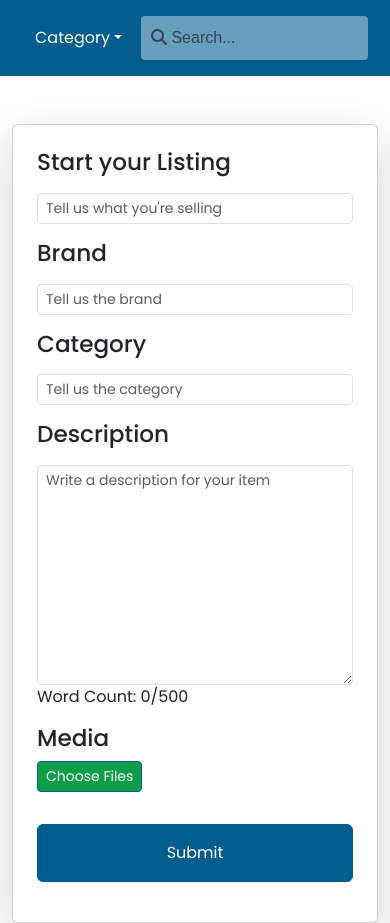
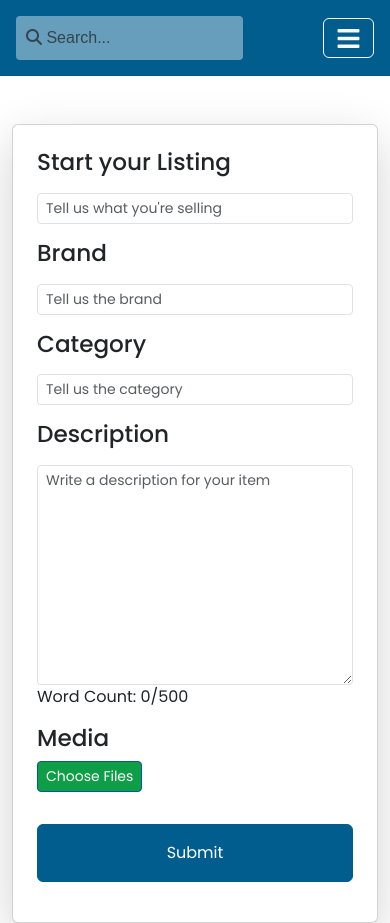
Before and after one commit to TheCodingWizard27/Capstone, a React (Create React App) app in the folder frontend/: page /addListing in a window 390 px wide. Built offline with nearby package versions, Linux system fonts and the light colour scheme.

Commit message:
Added Toggle bar for Nav in mobile

```diff
--- a/frontend/src/App.js
+++ b/frontend/src/App.js
@@ -12,7 +12,7 @@ import Category from './pages/category';
 import { useState } from 'react';
 
 function App() {
-  const [isAuthenticated, setAuthenticated] = useState(true);
+  const [isAuthenticated, setAuthenticated] = useState(false);
   return (
     <div className="App">
       <Router>
--- a/frontend/src/components/navBar.js
+++ b/frontend/src/components/navBar.js
@@ -1,24 +1,30 @@
 import React from 'react';
-import { Navbar } from 'react-bootstrap';
+import { Navbar, Button } from 'react-bootstrap';
 import SearchBar from './searchBar';
 import { Link } from 'react-router-dom';
-import { FaEnvelope, FaUser } from 'react-icons/fa'; // Import FontAwesome message icon
+import { FaEnvelope, FaUser, FaBars } from 'react-icons/fa'; // Import icons
 import DropDown from './dropDown';
 
 const NavBar = () => {
   return (
-    <Navbar className="d-flex justify-content-evenly align-items-center text-light bg-primary p-3 sticky-top">
-      {/* DropDown with responsive width */}
-      <div lassName="col-md-3">
+    <Navbar className="d-flex justify-content-between align-items-center text-light bg-primary p-3 sticky-top">
+      {/* SearchBar - Visible on all screen sizes */}
+
+      <div className="d-none d-lg-flex">
         <DropDown />
       </div>
-
-      {/* SearchBar with responsive width */}
-      <div className="col-md-9">
+      <div className="col-md-9 col-sm-12">
         <SearchBar />
       </div>
 
-      {/* Links that show on large devices only */}
+      {/* Toggle Button for smaller screens */}
+      <div className="d-md-none">
+        <Button variant="outline-light">
+          <FaBars size={25} />
+        </Button>
+      </div>
+
+      {/* Links and icons - Visible only on large screens */}
       <div className="d-none d-lg-flex">
         <Link
           to="/addListing"
@@ -31,14 +37,12 @@ const NavBar = () => {
       <div className="d-none d-lg-flex">
         <Link
           to="/messages"
-          className="text-white"
+          className="text-white me-3"
           style={{ textDecoration: 'none', fontSize: '1.25rem' }}
         >
           <FaEnvelope size={25} />
         </Link>
       </div>
-
-      {/* Additional DropDown (if needed) */}
       <div className="d-none d-lg-flex">
         <FaUser size={25} />
       </div>
--- a/frontend/src/pages/addListing.js
+++ b/frontend/src/pages/addListing.js
@@ -37,7 +37,7 @@ const AddListing = () => {
   return (
     <>
     <NavBar />
-    <Container fluid className="h-auto w-100vw mt-5">
+    <Container fluid className="h-auto w-80vw mt-5">
       <Card style={{ width: '100%' }} className="p-4 shadow-lg h-1000">
         <Form className="flex-grow-1">
           {/* Start your listing field */}
--- a/frontend/src/theme.scss
+++ b/frontend/src/theme.scss
@@ -1,19 +1,44 @@
-//import font
+// Import fonts and FontAwesome
 @import url('https://fonts.googleapis.com/css2?family=Poppins:ital,wght@0,100;0,200;0,300;0,400;0,500;0,600;0,700;0,800;0,900;1,100;1,200;1,300;1,400;1,500;1,600;1,700;1,800;1,900&display=swap');
 @import "~@fortawesome/fontawesome-free/css/all.min.css";
 
-//override bootstrap theme
+// Override Bootstrap theme colors and fonts
 $primary: #005d8d;
 $secondary: #d62323;
 $tertiary: #000000;
 $primaryAccent: #669ebb;
 $secondaryAccent: #d9d9d9;
 $tertiaryAccent: #0f9e48;
-$font-family-base: 'Poppins', sans-serif; // This will apply 'Poppins' as the default font throughout the Bootstrap theme
+$font-family-base: 'Poppins', sans-serif;
 
+// Root styles to prevent horizontal scrolling
+:root {
+  --primary: #005d8d;
+  --secondary: #d62323;
+  --tertiary: #000000;
+  --primary-accent: #669ebb;
+  --secondary-accent: #d9d9d9;
+  --tertiary-accent: #0f9e48;
+
+  /* Ensure no horizontal scroll */
+  overflow-x: hidden;
+  margin: 0;
+  padding: 0;
+}
+
+// Custom styles
 .primaryAccent {
   background-color: $primaryAccent;
 }
 
-//import bootstrap style
+// Apply general layout fixes
+html, body {
+  width: 100%;
+  overflow-x: hidden; /* Prevent horizontal scrolling */
+  margin: 0;
+  padding: 0;
+  font-family: 'Poppins', sans-serif; /* Set the font globally */
+}
+
+// Import Bootstrap styles
 @import '~bootstrap/scss/bootstrap';
```
Also changed, not shown: frontend/src/pages/landingPage.js (+48 -19 lines).
